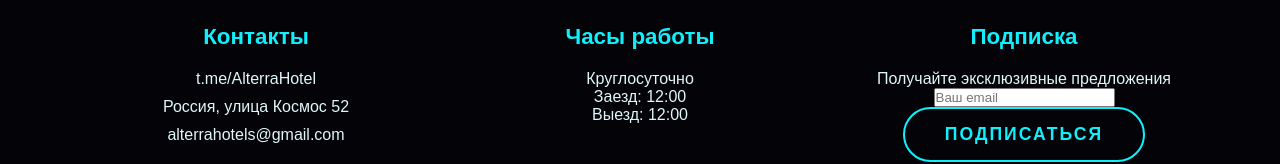
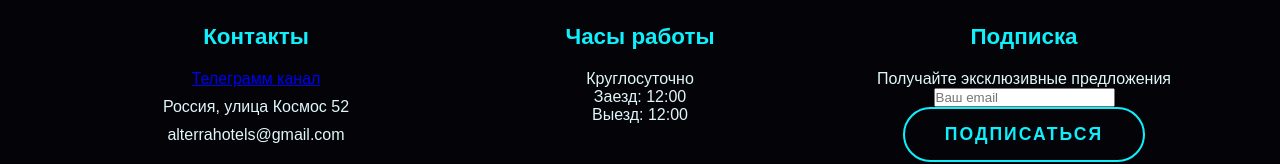
Before and after one commit to pneumonoultramicroscopicsilicovolcao/AlterraHotels, a plain HTML site: page index.html in a window 1280 px wide. Shown: the part 1631-1795 px from the top of the page. Drawn offline with Linux system fonts and the light colour scheme.

Commit message:
Update index.html

```diff
--- a/index.html
+++ b/index.html
@@ -440,7 +440,7 @@
             <div class="footer-section">
                 <h3>Контакты</h3>
                 <div class="contact-info">
-                    <p>t.me/AlterraHotel</p>
+                    <p><a href="https://t.me/AlterraHotel">Телеграмм канал</a></p>
                     <p>Россия, улица Космос 52</p>
                     <p>alterrahotels@gmail.com</p>
                 </div>
```
